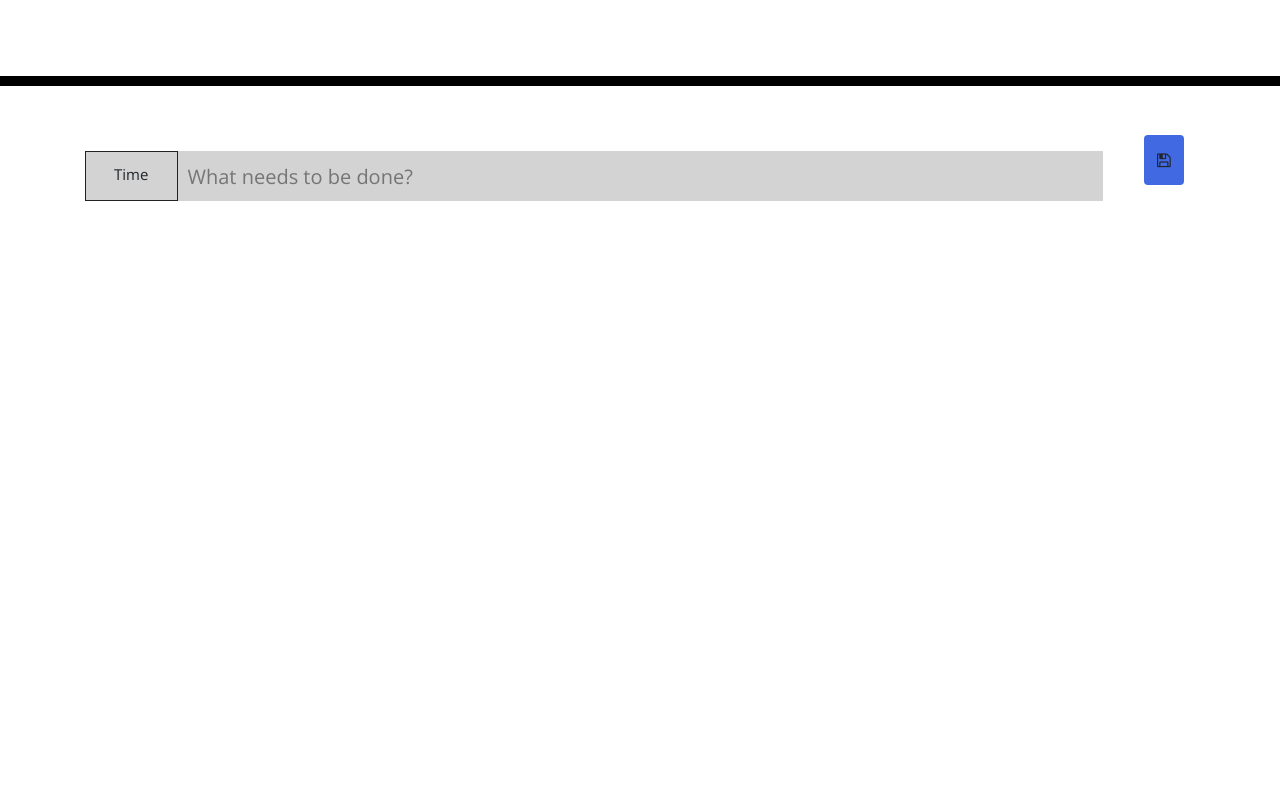
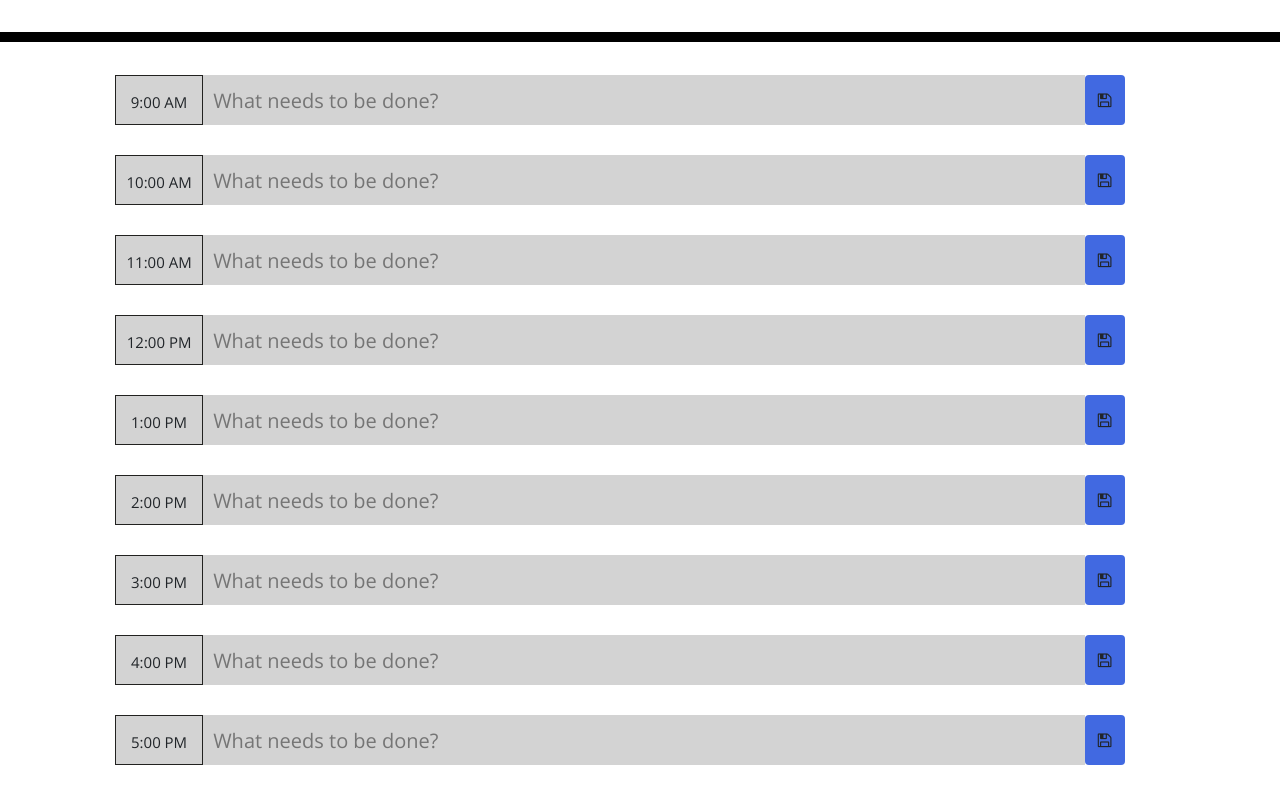
Before and after one commit to arpitasau/homework-work-schedular, a plain HTML site: page index.html in a window 1280 px wide. Shown: the part 198-992 px from the top of the page. Before the commit the page ends 800 px from the top, so only its background shows below. Drawn offline with nearby package versions, Linux system fonts and the light colour scheme.

Commit message:
added-rows-columns

```diff
--- a/assets/js/script.js
+++ b/assets/js/script.js
@@ -0,0 +1,40 @@
+// Identifying DOM elements
+var $currentDay = $("#currentDay");
+var $businessHours = $(".business-hours");
+var $eventText = $("#event-text");
+var $saveButton = $(".btn");
+
+var events = [];
+
+//creating array of $businessHours
+var businessHours = ["9 AM", "10 AM", "11 AM", "12 PM", "1 PM", "2 PM", "3 PM", "4 PM", "5 PM"];
+
+//Function to populate the rows on the page
+function populateRows (){
+  for(var i = 0; i < businessHours.length; i++){
+
+  };
+};
+
+
+
+
+
+
+
+
+
+
+
+
+$saveButton.click("submit",storeEvents);
+
+function storeEvents(event){
+    event.preventDefault();
+    if ($eventText=== "") {
+        return;
+    };
+  events.push($eventText);
+  console.log($eventText);
+  localStorage.setItem("events", JSON.stringify($eventText));
+};
--- a/assets/style.css
+++ b/assets/style.css
@@ -1,18 +1,13 @@
 body {
   font-family: 'Open Sans', sans-serif;
-  font-size: 16px;
-  line-height: 1;
+  font-size: 14px;
+
+}
+.container-fluid{
+  margin-left: 100px;
+  width: 85%;
 }
 
-textarea{
-  background: transparent;
-  border: none;
-  resize: none;
-  color: #000000;
-  border-left: 1px solid black;
-  padding: 10px;
-  width: 100%;
-}
 input {
   height: 50px;
   width: 100%;
@@ -23,7 +18,7 @@ input {
   margin: 0;
   padding-left: 10px;
 }
-.showTime{
+.business-hours{
   height: 50px;
   width: 100%;
   padding: 6px;
@@ -38,8 +33,14 @@ input {
   border-width: .2px;
 }
 .btn{
+  white-space: pre-wrap;
   padding: 12px;
   background-color: royalblue;
+  margin-left: 0px;
+}
+.btn i:hover {
+  font-size: 20px;
+  transition: all .3s ease-in-out;
 }
 
 .jumbotron {
@@ -50,21 +51,13 @@ input {
   border-bottom: 10px solid black;
 }
 
-.description{
-  white-space: pre-wrap;
-}
-
-.time-block{
-  text-align: center;
-  border-radius: 15px;
-}
-
 .row {
-  white-space: pre-wrap;
   height: 80px;
   border-top: 1px solid white;;
 }
-
+.marginRow{
+  margin-bottom:0px !important;
+}
 .hour {
   background-color: #ffffff;
   color: #000000;
@@ -85,16 +78,3 @@ input {
   background-color: #77dd77;
   color: white;
 }
-
-.saveBtn {
-  border-left: 1px solid black;
-  border-top-right-radius: 15px;
-  border-bottom-right-radius: 15px;
-  background-color: #06AED5;
-  color: white;
-}
-
-.saveBtn i:hover {
-  font-size: 20px;
-  transition: all .3s ease-in-out;
-}
--- a/index.html
+++ b/index.html
@@ -4,12 +4,9 @@
     <meta charset="UTF-8" />
     <meta name="viewport" content="width=device-width, initial-scale=1.0" />
     <meta http-equiv="X-UA-Compatible" content="ie=edge" />
+    <link rel="stylesheet" href="https://stackpath.bootstrapcdn.com/bootstrap/4.5.0/css/bootstrap.min.css" integrity="sha384-9aIt2nRpC12Uk9gS9baDl411NQApFmC26EwAOH8WgZl5MYYxFfc+NcPb1dKGj7Sk" crossorigin="anonymous">
     <link
-      rel="stylesheet"
-      href="https://stackpath.bootstrapcdn.com/bootstrap/4.3.1/css/bootstrap.min.css"
-    />
-    <link
-      rel="stylesheet" href="https://cdnjs.cloudflare.com/ajax/libs/font-awesome/4.7.0/css/font-awesome.min.css">
+      rel="stylesheet" href="https://cdnjs.cloudflare.com/ajax/libs/font-awesome/4.7.0/css/font-awesome.min.css"
     />
     <link
       href="https://fonts.googleapis.com/css?family=Open+Sans&display=swap"
@@ -21,24 +18,117 @@
 
   <body>
     <header class="jumbotron">
-      <h1 class="display-3">Work Day Scheduler</h1>
+      <h1 class="display-5">Work Day Scheduler</h1>
       <p class="lead">A simple calendar app for scheduling your work day</p>
       <p id="currentDay" class="lead"></p>
     </header>
-    <div class="container">
-      <div class="row no-gutters">
-        <div class="col-sm-1">
-          <p class="showTime">Time</p>
-        </div>
-        <div class="col-sm-10">
-          <input id ="todo-text"placeholder="What needs to be done?"></input>
-        </div>
-        <div class="col-sm-1">
-          <button class="btn"><i class="fa fa-floppy-o" aria-hidden="true"></i></button>
-        </div>
-      </div>
+    <div class="container-fluid">
+      <form>
+          <div class="row no-gutters marginRow">
+             <div class="col-1">
+                <p class="business-hours">9:00 AM</p>
+             </div>
+             <div class="col-10">
+                <input id ="event-text"placeholder="What needs to be done?"></input>
+             </div>
+             <div class="col-1">
+               <button class="btn"><i class="fa fa-floppy-o" aria-hidden="true"></i></button>
+             </div>
+          </div>
+          <div class="row no-gutters marginRow">
+            <div class="col-1">
+               <p class="business-hours">10:00 AM</p>
+            </div>
+            <div class="col-10">
+               <input id ="event-text"placeholder="What needs to be done?"></input>
+            </div>
+            <div class="col-1">
+               <button class="btn"><i class="fa fa-floppy-o" aria-hidden="true"></i></button>
+            </div>
+          </div>
+          <div class="row no-gutters marginRow">
+            <div class="col-1">
+               <p class="business-hours">11:00 AM</p>
+            </div>
+            <div class="col-10">
+               <input id ="event-text"placeholder="What needs to be done?"></input>
+            </div>
+            <div class="col-1">
+               <button class="btn"><i class="fa fa-floppy-o" aria-hidden="true"></i></button>
+            </div>
+          </div>
+          <div class="row no-gutters marginRow">
+            <div class="col-1">
+               <p class="business-hours">12:00 PM</p>
+            </div>
+            <div class="col-10">
+               <input id ="event-text"placeholder="What needs to be done?"></input>
+            </div>
+            <div class="col-1">
+               <button class="btn"><i class="fa fa-floppy-o" aria-hidden="true"></i></button>
+            </div>
+          </div>
+          <div class="row no-gutters marginRow">
+            <div class="col-1">
+               <p class="business-hours">1:00 PM</p>
+            </div>
+            <div class="col-10">
+               <input id ="event-text"placeholder="What needs to be done?"></input>
+            </div>
+            <div class="col-1">
+               <button class="btn"><i class="fa fa-floppy-o" aria-hidden="true"></i></button>
+            </div>
+          </div>
+          <div class="row no-gutters marginRow">
+            <div class="col-1">
+               <p class="business-hours">2:00 PM</p>
+            </div>
+            <div class="col-10">
+               <input id ="event-text"placeholder="What needs to be done?"></input>
+            </div>
+            <div class="col-1">
+               <button class="btn"><i class="fa fa-floppy-o" aria-hidden="true"></i></button>
+            </div>
+          </div>
+          <div class="row no-gutters marginRow">
+            <div class="col-1">
+               <p class="business-hours">3:00 PM</p>
+            </div>
+            <div class="col-10">
+               <input id ="event-text"placeholder="What needs to be done?"></input>
+            </div>
+            <div class="col-1">
+               <button class="btn"><i class="fa fa-floppy-o" aria-hidden="true"></i></button>
+            </div>
+          </div>
+          <div class="row no-gutters marginRow">
+            <div class="col-1">
+               <p class="business-hours">4:00 PM</p>
+            </div>
+            <div class="col-10">
+               <input id ="event-text"placeholder="What needs to be done?"></input>
+            </div>
+            <div class="col-1">
+               <button class="btn"><i class="fa fa-floppy-o" aria-hidden="true"></i></button>
+            </div>
+          </div>
+          <div class="row no-gutters marginRow">
+            <div class="col-1">
+               <p class="business-hours">5:00 PM</p>
+            </div>
+            <div class="col-10">
+               <input id ="event-text"placeholder="What needs to be done?"></input>
+            </div>
+            <div class="col-1">
+               <button class="btn"><i class="fa fa-floppy-o" aria-hidden="true"></i></button>
+            </div>
+          </div>
 
+      </form>
     </div>
+
+
+
 
     <script src="https://code.jquery.com/jquery-3.4.1.min.js"></script>
     <script src="https://cdnjs.cloudflare.com/ajax/libs/moment.js/2.24.0/moment.min.js"></script>
```
